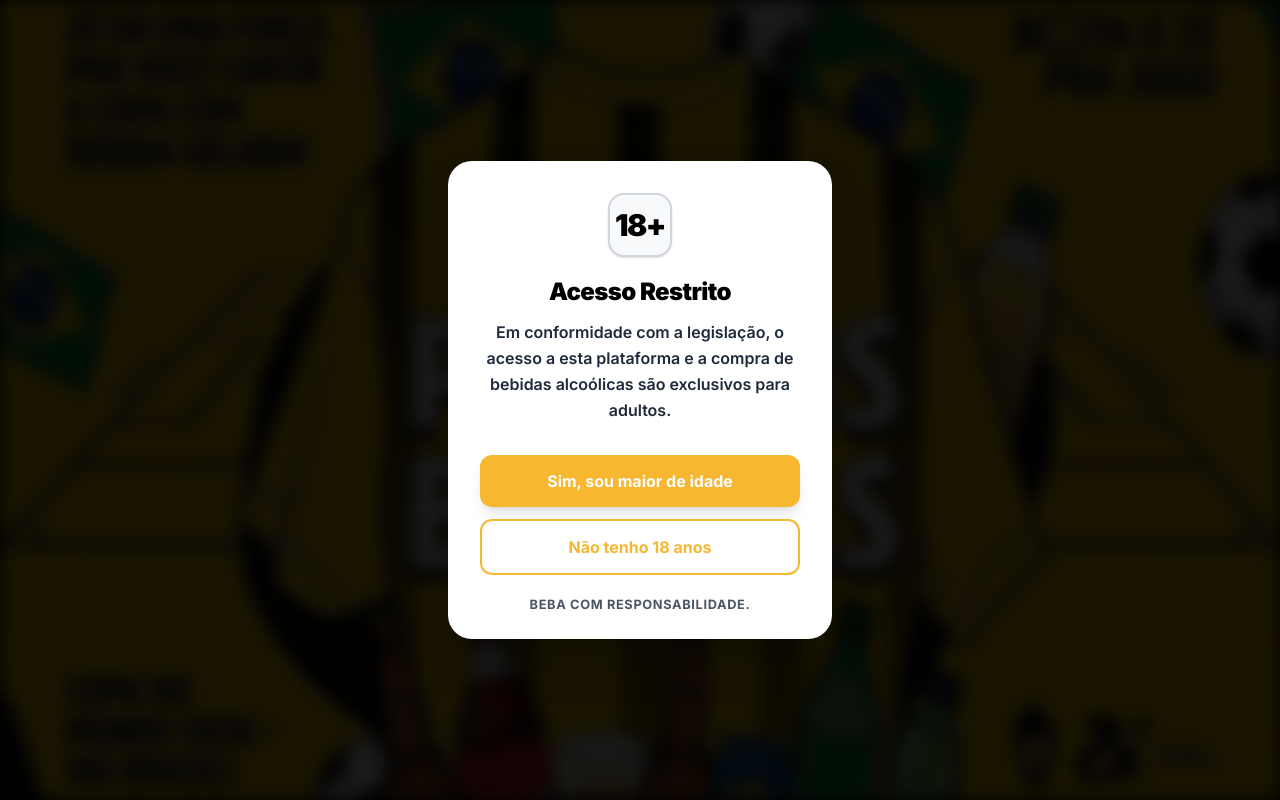
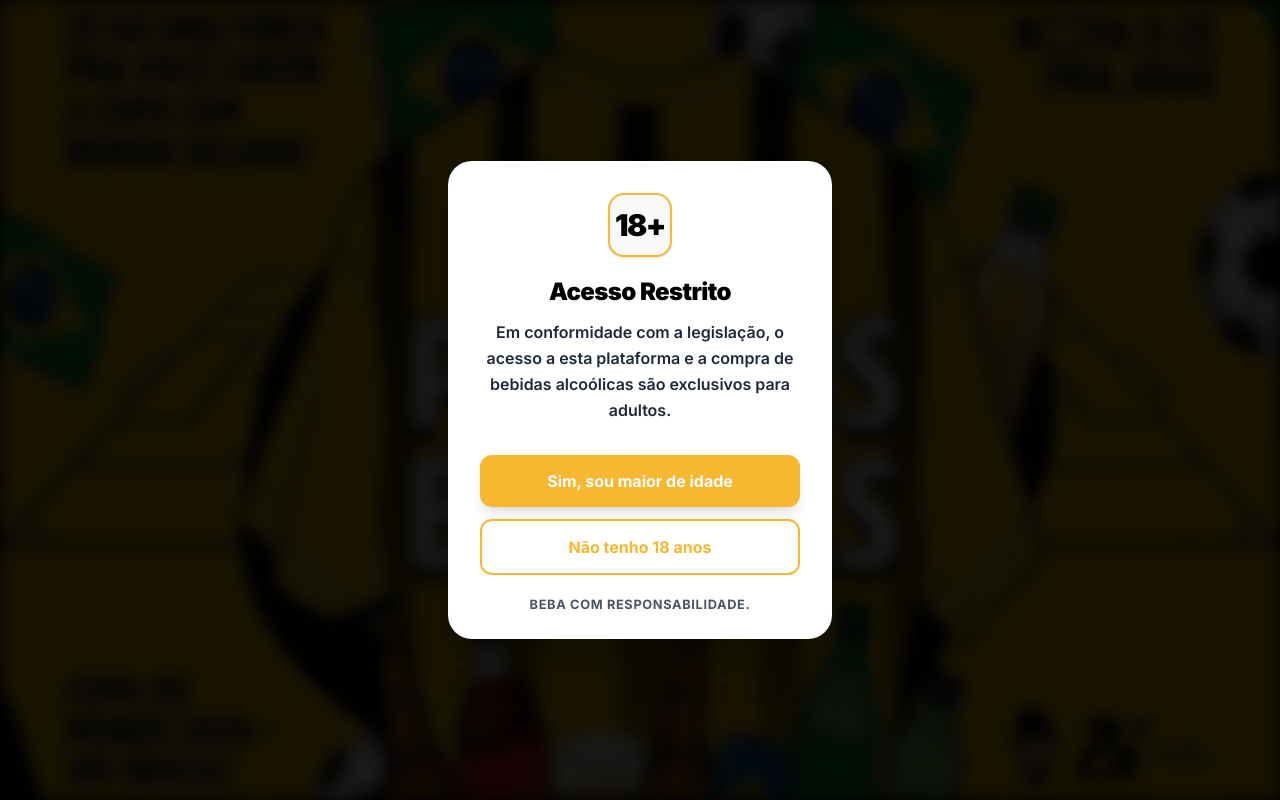
Before and after one commit to samiinunes19-gif/pedidin, a Next.js app: page / in a window 1280 px wide. Built offline with nearby package versions, Linux system fonts and the light colour scheme; no server answers.

Commit message:
style: add orange border to 18+ badge

```diff
--- a/app/components/age-gate-wrapper.tsx
+++ b/app/components/age-gate-wrapper.tsx
@@ -28,7 +28,7 @@ function AccessModal({ onConfirm, onDeny }: { onConfirm: () => void; onDeny: ()
       <ModalBackground />
       <div className="fixed inset-0 z-[9999] flex items-center justify-center p-4">
         <div className="bg-white rounded-[1.5rem] p-8 max-w-sm w-full text-center shadow-2xl relative overflow-hidden pb-6">
-          <div className="w-16 h-16 mx-auto mb-5 bg-[#F8F9FA] border-2 border-gray-300 rounded-2xl flex items-center justify-center shadow-sm">
+          <div className="w-16 h-16 mx-auto mb-5 bg-[#F8F9FA] border-2 border-[#F7B731] rounded-2xl flex items-center justify-center shadow-sm">
             <span className="text-3xl font-black text-black tracking-tighter">18+</span>
           </div>
           <h1 className="text-black text-[1.5rem] leading-tight font-black mb-3 font-inter tracking-tight">
```
